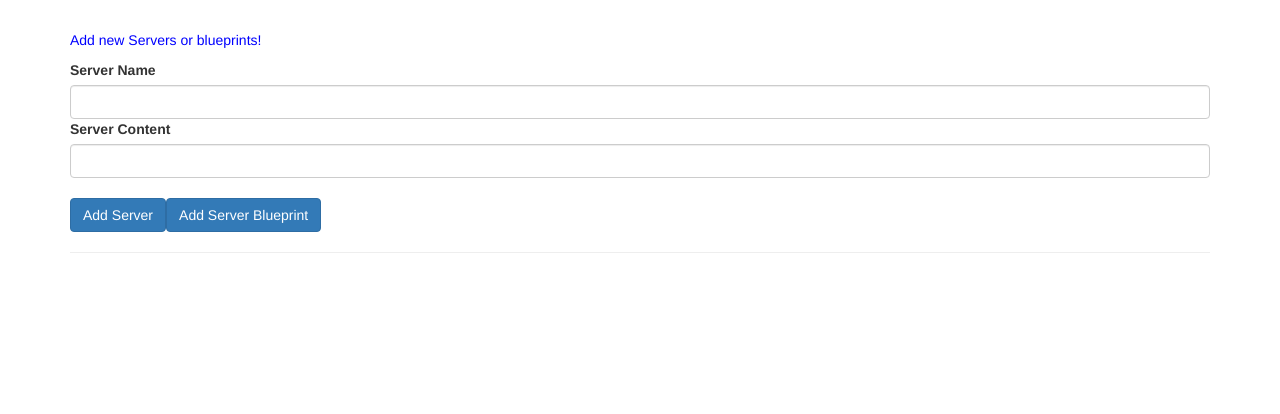
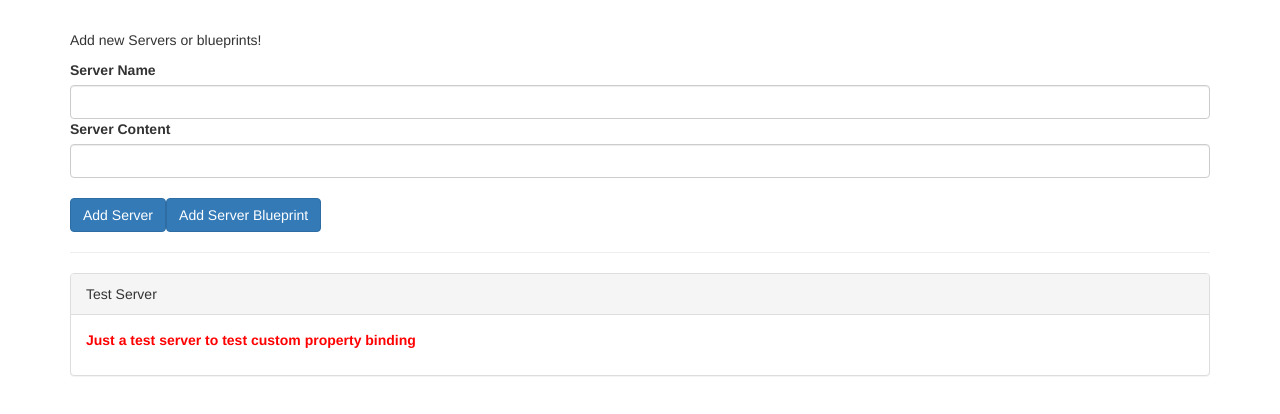
Before and after one commit to anniechakraborty/cmp-databinding-start, an Angular app: page / in a window 1280 px wide. Shown: the top 414 px of the page. Built offline with nearby package versions, Linux system fonts and the light colour scheme.

Commit message:
split the app into multiple components and used a property defined in a child component, in the app component

```diff
--- a/src/app/app.component.html
+++ b/src/app/app.component.html
@@ -1,34 +1,19 @@
 <div class="container">
-  <div class="row">
-    <div class="col-xs-12">
-      <p>Add new Servers or blueprints!</p>
-      <label>Server Name</label>
-      <input type="text" class="form-control" [(ngModel)]="newServerName">
-      <label>Server Content</label>
-      <input type="text" class="form-control" [(ngModel)]="newServerContent">
-      <br>
-      <button
-        class="btn btn-primary"
-        (click)="onAddServer()">Add Server</button>
-      <button
-        class="btn btn-primary"
-        (click)="onAddBlueprint()">Add Server Blueprint</button>
-    </div>
-  </div>
+  <app-cockpit></app-cockpit>
   <hr>
   <div class="row">
     <div class="col-xs-12">
-      <div
-        class="panel panel-default"
-        *ngFor="let element of serverElements">
-        <div class="panel-heading">{{ element.name }}</div>
-        <div class="panel-body">
-          <p>
-            <strong *ngIf="element.type === 'server'" style="color: red">{{ element.content }}</strong>
-            <em *ngIf="element.type === 'blueprint'">{{ element.content }}</em>
-          </p>
-        </div>
-      </div>
+      <app-server-element
+      *ngFor="let serverElement of serverElements"
+      [element] = "serverElement">
+      <!-- we are actually trying to access the element proprty (the JavaScript object which we have defined)
+          we have defined in the server-element.components.ts file
+
+          so basically we are trying to pass the value picked up serverElement from the array serverElements,
+          which is defined in this particulary component's TS file, to the elements property defined
+          in server-element.components.ts file
+      -->
+      </app-server-element>
     </div>
   </div>
 </div>
--- a/src/app/app.component.ts
+++ b/src/app/app.component.ts
@@ -6,23 +6,11 @@ import { Component } from '@angular/core';
   styleUrls: ['./app.component.css']
 })
 export class AppComponent {
-  serverElements = [];
-  newServerName = '';
-  newServerContent = '';
-
-  onAddServer() {
-    this.serverElements.push({
-      type: 'server',
-      name: this.newServerName,
-      content: this.newServerContent
-    });
-  }
-
-  onAddBlueprint() {
-    this.serverElements.push({
-      type: 'blueprint',
-      name: this.newServerName,
-      content: this.newServerContent
-    });
-  }
+  serverElements = [
+    {
+      type : 'server',
+      name : 'Test Server',
+      content : 'Just a test server to test custom property binding'
+    }
+  ];
 }
--- a/src/app/cockpit/cockpit.component.html
+++ b/src/app/cockpit/cockpit.component.html
@@ -1 +1,16 @@
-<p>cockpit works!</p>
+<div class="row">
+    <div class="col-xs-12">
+      <p>Add new Servers or blueprints!</p>
+      <label>Server Name</label>
+      <input type="text" class="form-control" [(ngModel)]="newServerName">
+      <label>Server Content</label>
+      <input type="text" class="form-control" [(ngModel)]="newServerContent">
+      <br>
+      <button
+        class="btn btn-primary"
+        (click)="onAddServer()">Add Server</button>
+      <button
+        class="btn btn-primary"
+        (click)="onAddBlueprint()">Add Server Blueprint</button>
+    </div>
+  </div>
--- a/src/app/cockpit/cockpit.component.ts
+++ b/src/app/cockpit/cockpit.component.ts
@@ -6,10 +6,27 @@ import { Component, OnInit } from '@angular/core';
   styleUrls: ['./cockpit.component.css']
 })
 export class CockpitComponent implements OnInit {
-
+  newServerName = '';
+  newServerContent = '';
+  serverElements = [];
   constructor() { }
-
   ngOnInit(): void {
   }
 
+  onAddServer() {
+    this.serverElements.push({
+      type: 'server',
+      name: this.newServerName,
+      content: this.newServerContent
+    });
+  }
+
+  onAddBlueprint() {
+    this.serverElements.push({
+      type: 'blueprint',
+      name: this.newServerName,
+      content: this.newServerContent
+    });
+  }
+
 }
--- a/src/app/server-element/server-element.component.html
+++ b/src/app/server-element/server-element.component.html
@@ -1 +1,10 @@
-<p>server-element works!</p>
+<div
+    class="panel panel-default">
+    <div class="panel-heading">{{ element.name }}</div>
+    <div class="panel-body">
+        <p>
+        <strong *ngIf="element.type === 'server'" style="color: red">{{ element.content }}</strong>
+        <em *ngIf="element.type === 'blueprint'">{{ element.content }}</em>
+        </p>
+    </div>
+</div>
--- a/src/app/server-element/server-element.component.ts
+++ b/src/app/server-element/server-element.component.ts
@@ -1,4 +1,4 @@
-import { Component, OnInit } from '@angular/core';
+import { Component, Input, OnInit } from '@angular/core';
 
 @Component({
   selector: 'app-server-element',
@@ -6,8 +6,16 @@ import { Component, OnInit } from '@angular/core';
   styleUrls: ['./server-element.component.css']
 })
 export class ServerElementComponent implements OnInit {
-
-  constructor() { }
+  // we added the @Input() decorator
+  // (which is executed as a function and which we also need to import from angular/core (See above))
+  // to be able to use this property outside of this component (for eg, we will be using it in App Compomenet HTML)
+  @Input() element : {
+    type : string,
+    name : string,
+    content : string
+  } ; // defining a variable of type JavaScript Object called element
+  // the JavaScript object has three parts which are of type string respectively
+  constructor( ) { }
 
   ngOnInit(): void {
   }
```
